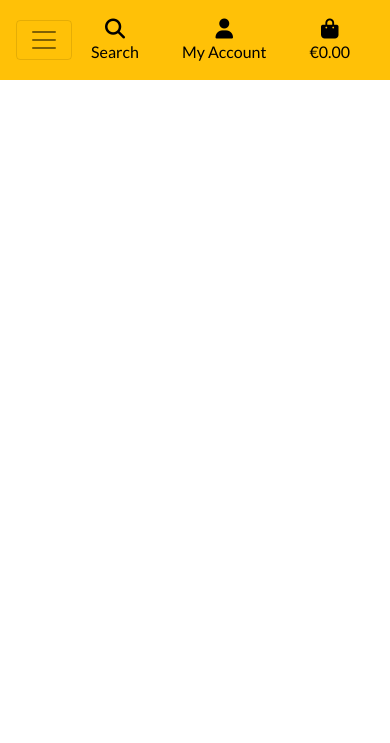
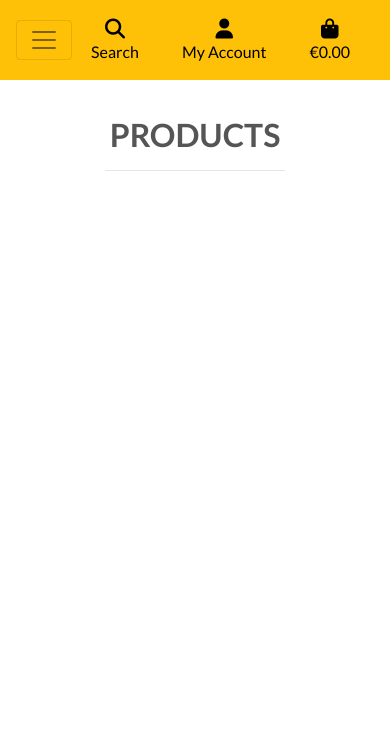
Before and after one commit to petermcloughlin/pallet_furniture_store, a Django app: page /products/ in a window 390 px wide. Shown: the top 743 px of the page. Run offline with Django 3.2, Linux system fonts and the light colour scheme; data that the repository does not hold is empty; some libraries are stand-ins or nearby versions.

Commit message:
Add media query to resolve missing products page title on products page

```diff
--- a/static/css/base.css
+++ b/static/css/base.css
@@ -98,3 +98,13 @@ body {
         padding-top: 160px;
     }
 }
+
+/* Top padding for the body to drop below the navbar on mobile*/
+@media (max-width: 991px) {
+    .header-container {
+        padding-top: 100px;
+    }
+    body {
+        height: calc(100vh - 100px);
+    }
+}
```
